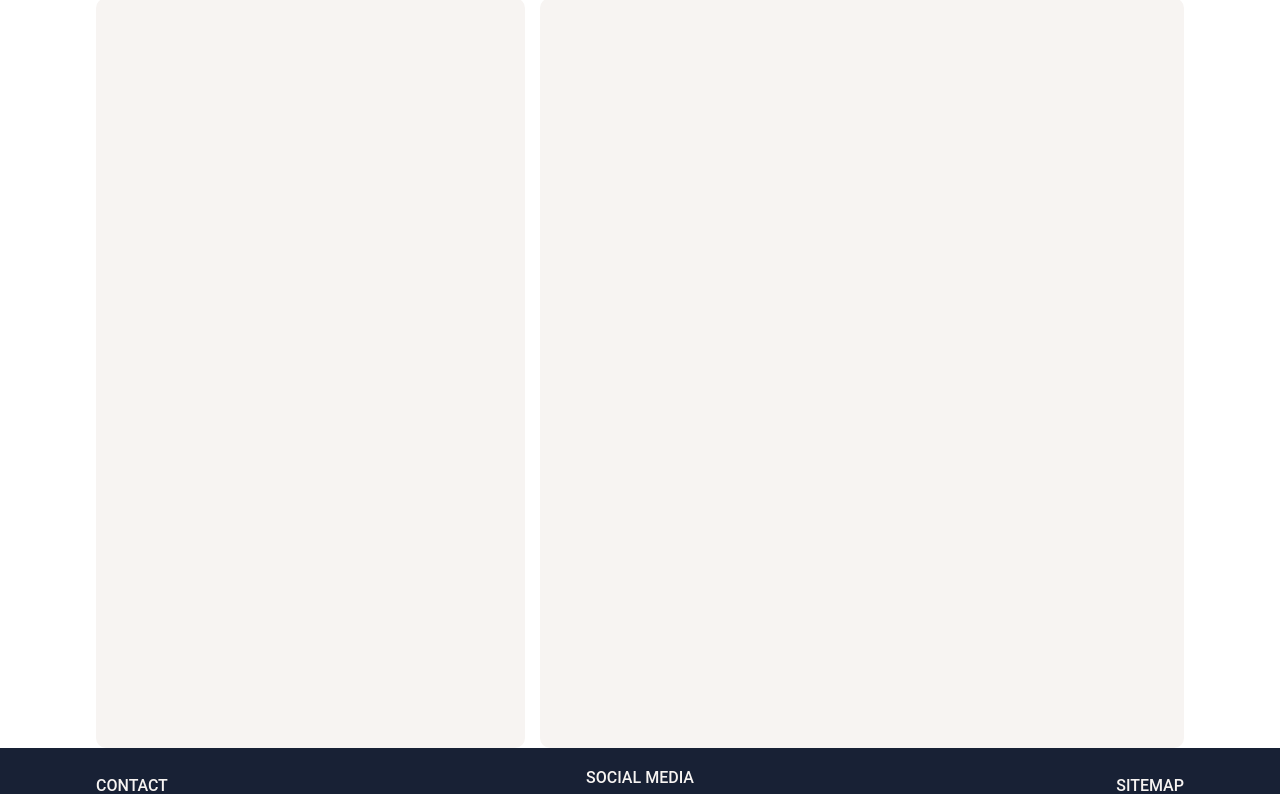
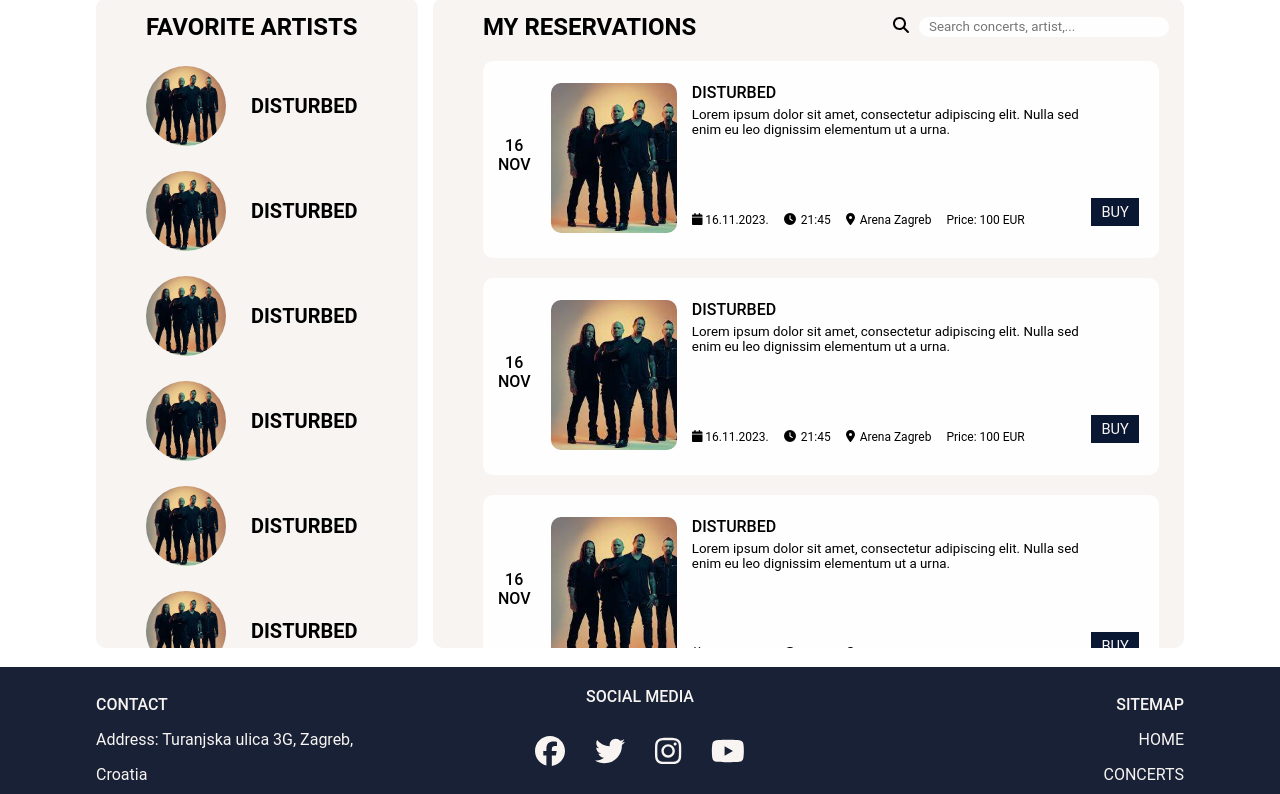
Before and after one commit to vorDa123/Zavrsni_Rad_dkuharic, a Vue app in the folder Koncertus/: page /profile in a window 1280 px wide. Shown: the part 380-1174 px from the top of the page. Built offline with nearby package versions, Linux system fonts and the light colour scheme.

Commit message:
Finished profile page

```diff
--- a/Koncertus/src/assets/styles.css
+++ b/Koncertus/src/assets/styles.css
@@ -118,6 +118,7 @@
   display: flex;
   width: 100%;
   justify-content: space-between;
+  align-items: center;
 }
 
 .topFavoriteArtistsSection {
@@ -770,20 +771,94 @@
 
 .topFiveAndReservations {
   width: inherit;
-  height: 750px;
+  height: 650px;
   margin-top: 15px;
   display: flex;
   gap: 15px;
 }
 
 .topFive {
-  width: 40%;
+  width: 30%;
   background-color: #f7f4f2;
   border-radius: 10px;
+  overflow: hidden;
 }
 
 .myReservations {
-  width: 60%;
+  width: 70%;
   background-color: #f7f4f2;
   border-radius: 10px;
+  overflow: hidden;
 }
+
+.artistProfile {
+  display: flex;
+  align-items: center;
+  gap: 25px;
+  margin: 25px 0 0 50px;
+}
+
+.artistImageProfile {
+  width: 80px;
+  height: 80px;
+  border-radius: 50%;
+  background-image: url("@/assets/img/disturbed.png");
+  background-size: cover;
+  background-repeat: no-repeat;
+}
+
+.artistName {
+  font-size: 20px;
+  font-weight: bold;
+}
+
+.favoriteTitle {
+  margin: 15px 0 0 50px;
+}
+
+.searchbar {
+  border: none;
+  border-radius: 25px;
+  background-color: #fffefe;
+  width: 250px;
+  height: 20px;
+  padding-left: 10px;
+  margin: 15px 15px 0 0;
+}
+
+.reservationContainer {
+  background-color: #fffefe;
+  border-radius: 10px;
+  width: 90%;
+  padding-bottom: 25px;
+  margin: 20px 0 0 50px;
+}
+
+.widthContentReservation {
+  width: 750px;
+}
+
+.concertImageReservation {
+  width: 200px;
+  height: 150px;
+  border-radius: 10px;
+  background-image: url("@/assets/img/disturbed.png");
+  background-size: cover;
+  background-repeat: no-repeat;
+}
+
+.paddingTopDateReservation {
+  padding-top: 75px;
+  text-align: center;
+}
+
+.iconPaddingReservation {
+  position: relative;
+  top: 48px;
+}
+
+.buttonPositionReservation {
+  position: relative;
+  top: 115px;
+  right: 15px;
+}
--- a/Koncertus/src/components/MyProfile.vue
+++ b/Koncertus/src/components/MyProfile.vue
@@ -75,8 +75,215 @@
       </div>
     </div>
     <div class="topFiveAndReservations">
-        <div class="topFive"></div>
-        <div class="myReservations"></div>
+      <div class="topFive">
+        <h2 class="uppercase favoriteTitle">Favorite artists</h2>
+        <div class="artistProfile">
+          <div class="artistImageProfile" />
+          <p class="uppercase artistName">Disturbed</p>
+        </div>
+        <div class="artistProfile">
+          <div class="artistImageProfile" />
+          <p class="uppercase artistName">Disturbed</p>
+        </div>
+        <div class="artistProfile">
+          <div class="artistImageProfile" />
+          <p class="uppercase artistName">Disturbed</p>
+        </div>
+        <div class="artistProfile">
+          <div class="artistImageProfile" />
+          <p class="uppercase artistName">Disturbed</p>
+        </div>
+        <div class="artistProfile">
+          <div class="artistImageProfile" />
+          <p class="uppercase artistName">Disturbed</p>
+        </div>
+        <div class="artistProfile">
+          <div class="artistImageProfile" />
+          <p class="uppercase artistName">Disturbed</p>
+        </div>
+        <div class="artistProfile">
+          <div class="artistImageProfile" />
+          <p class="uppercase artistName">Disturbed</p>
+        </div>
+      </div>
+      <div class="myReservations">
+        <div class="sameLine">
+          <h2 class="uppercase favoriteTitle">My reservations</h2>
+          <div>
+            <font-awesome-icon
+              icon="fa-solid fa-magnifying-glass"
+              class="paddingRightCardIcon"
+            />
+            <input
+              type="search"
+              name="searchReservation"
+              class="searchbar"
+              placeholder="Search concerts, artist,..."
+            />
+          </div>
+        </div>
+        <div class="reservationContainer inline">
+          <div class="paddingIcons paddingTopDateReservation">
+            <p class="bold">16</p>
+            <p class="bold">NOV</p>
+          </div>
+          <div
+            class="inline paddingIcons paddingTopContent widthContentReservation"
+          >
+            <div class="concertImageReservation" />
+            <div class="paddingIcons">
+              <p class="bold">DISTURBED</p>
+              <p class="descriptionFontSize">
+                Lorem ipsum dolor sit amet, consectetur adipiscing elit. Nulla
+                sed enim eu leo dignissim elementum ut a urna.
+              </p>
+              <div class="inline iconFontSize iconPaddingReservation">
+                <p>
+                  <font-awesome-icon icon="fa-solid fa-calendar" />
+                  16.11.2023.
+                </p>
+                <p>
+                  <font-awesome-icon
+                    icon="fa-solid fa-clock"
+                    class="paddingIcons"
+                  />21:45
+                </p>
+                <p>
+                  <font-awesome-icon
+                    icon="fa-solid fa-location-dot"
+                    class="paddingIcons"
+                  />Arena Zagreb
+                </p>
+                <p class="paddingIcons">Price: 100 EUR</p>
+              </div>
+            </div>
+            <div class="buttonPositionReservation">
+              <button class="blueButton">BUY</button>
+            </div>
+          </div>
+        </div>
+        <div class="reservationContainer inline">
+          <div class="paddingIcons paddingTopDateReservation">
+            <p class="bold">16</p>
+            <p class="bold">NOV</p>
+          </div>
+          <div
+            class="inline paddingIcons paddingTopContent widthContentReservation"
+          >
+            <div class="concertImageReservation" />
+            <div class="paddingIcons">
+              <p class="bold">DISTURBED</p>
+              <p class="descriptionFontSize">
+                Lorem ipsum dolor sit amet, consectetur adipiscing elit. Nulla
+                sed enim eu leo dignissim elementum ut a urna.
+              </p>
+              <div class="inline iconFontSize iconPaddingReservation">
+                <p>
+                  <font-awesome-icon icon="fa-solid fa-calendar" />
+                  16.11.2023.
+                </p>
+                <p>
+                  <font-awesome-icon
+                    icon="fa-solid fa-clock"
+                    class="paddingIcons"
+                  />21:45
+                </p>
+                <p>
+                  <font-awesome-icon
+                    icon="fa-solid fa-location-dot"
+                    class="paddingIcons"
+                  />Arena Zagreb
+                </p>
+                <p class="paddingIcons">Price: 100 EUR</p>
+              </div>
+            </div>
+            <div class="buttonPositionReservation">
+              <button class="blueButton">BUY</button>
+            </div>
+          </div>
+        </div>
+        <div class="reservationContainer inline">
+          <div class="paddingIcons paddingTopDateReservation">
+            <p class="bold">16</p>
+            <p class="bold">NOV</p>
+          </div>
+          <div
+            class="inline paddingIcons paddingTopContent widthContentReservation"
+          >
+            <div class="concertImageReservation" />
+            <div class="paddingIcons">
+              <p class="bold">DISTURBED</p>
+              <p class="descriptionFontSize">
+                Lorem ipsum dolor sit amet, consectetur adipiscing elit. Nulla
+                sed enim eu leo dignissim elementum ut a urna.
+              </p>
+              <div class="inline iconFontSize iconPaddingReservation">
+                <p>
+                  <font-awesome-icon icon="fa-solid fa-calendar" />
+                  16.11.2023.
+                </p>
+                <p>
+                  <font-awesome-icon
+                    icon="fa-solid fa-clock"
+                    class="paddingIcons"
+                  />21:45
+                </p>
+                <p>
+                  <font-awesome-icon
+                    icon="fa-solid fa-location-dot"
+                    class="paddingIcons"
+                  />Arena Zagreb
+                </p>
+                <p class="paddingIcons">Price: 100 EUR</p>
+              </div>
+            </div>
+            <div class="buttonPositionReservation">
+              <button class="blueButton">BUY</button>
+            </div>
+          </div>
+        </div>
+        <div class="reservationContainer inline">
+          <div class="paddingIcons paddingTopDateReservation">
+            <p class="bold">16</p>
+            <p class="bold">NOV</p>
+          </div>
+          <div
+            class="inline paddingIcons paddingTopContent widthContentReservation"
+          >
+            <div class="concertImageReservation" />
+            <div class="paddingIcons">
+              <p class="bold">DISTURBED</p>
+              <p class="descriptionFontSize">
+                Lorem ipsum dolor sit amet, consectetur adipiscing elit. Nulla
+                sed enim eu leo dignissim elementum ut a urna.
+              </p>
+              <div class="inline iconFontSize iconPaddingReservation">
+                <p>
+                  <font-awesome-icon icon="fa-solid fa-calendar" />
+                  16.11.2023.
+                </p>
+                <p>
+                  <font-awesome-icon
+                    icon="fa-solid fa-clock"
+                    class="paddingIcons"
+                  />21:45
+                </p>
+                <p>
+                  <font-awesome-icon
+                    icon="fa-solid fa-location-dot"
+                    class="paddingIcons"
+                  />Arena Zagreb
+                </p>
+                <p class="paddingIcons">Price: 100 EUR</p>
+              </div>
+            </div>
+            <div class="buttonPositionReservation">
+              <button class="blueButton">BUY</button>
+            </div>
+          </div>
+        </div>
+      </div>
     </div>
   </div>
+  <br />
 </template>
```
